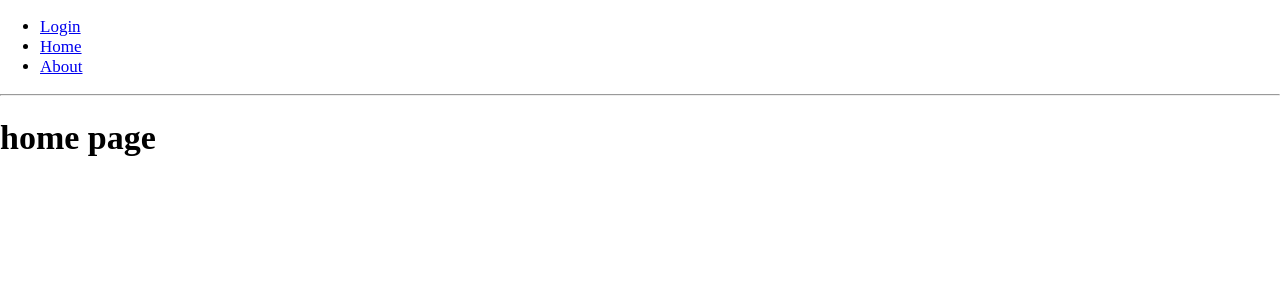
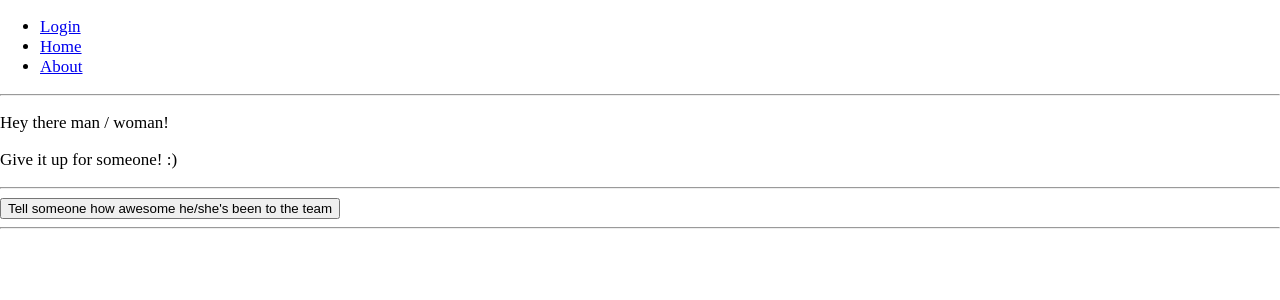
Before and after one commit to carlosJoseloMtz/kudosbox, a React app: page / in a window 1280 px wide. Shown: the top 300 px of the page. Built offline with nearby package versions, Linux system fonts and the light colour scheme.

Commit message:
Added a separate config file for eslint for development (allow console logs), updated multiple eslint rules as it is very strict and some react rules are stupid (like using state but then not using state :V wtf?), added basic kudo card editor with a simple text

```diff
--- /dev/null
+++ b/app/components/KudoCardEditor.js
@@ -0,0 +1,31 @@
+import React from 'react'
+
+export default class KudoCardEditor extends React.Component {
+
+  constructor (props) {
+    super(props)
+    console.log('props')
+    console.log(props)
+    this.state = {display: true}
+  }
+
+  shouldComponentUpdate () {
+    return true
+  }
+
+  handleClose () {
+    console.log('closing element')
+    this.setState({
+      display: false
+    })
+  }
+
+  render () {
+    return (
+      <div>
+        <button onClick={this.handleClose.bind(this)}>{'X'}</button>
+        {'TODO xD'}
+      </div>
+    )
+  }
+}
--- a/app/pages/Home.js
+++ b/app/pages/Home.js
@@ -1,7 +1,42 @@
 import React from 'react'
+import KudoCardEditor from '../components/KudoCardEditor'
 
-export default () => (
-  <div>
-    <h1>{'home page'}</h1>
-  </div>
-)
+export default class Home extends React.Component {
+
+  constructor (props) {
+    super(props)
+    this.state = {displayKudoEditor: false}
+  }
+
+  shouldComponentUpdate () {
+    return true
+  }
+
+  handleThankSomeoneClick () {
+    this.setState({
+      displayKudoEditor: true
+    })
+  }
+
+  shouldDisplayEditor () {
+    return this.state.displayKudoEditor
+        ? <KudoCardEditor display={this.state.displayKudoEditor} />
+        : ''
+  }
+
+  render () {
+    return (
+      <div>
+        <p>{'Hey there man / woman!'}</p>
+        <p>{'Give it up for someone! :)'}</p>
+
+        <hr />
+        <button onClick={this.handleThankSomeoneClick.bind(this)}>
+          {'Tell someone how awesome he/she\'s been to the team'}
+        </button>
+        <hr />
+        {this.shouldDisplayEditor()}
+      </div>
+    )
+  }
+}
--- a/app/pages/Login.js
+++ b/app/pages/Login.js
@@ -1,6 +1,17 @@
 import React from 'react'
 
-export default () => (
+export default class Login extends React.Component {
+
+  shouldComponentUpdate () {
+    return true
+  }
+
+  handleLogin () {
+    console.log('handling like a boss :V')
+  }
+
+  render () {
+    return (
       <div>
         <h1>{'Login Page :V hmm'}</h1>
 
@@ -12,5 +23,10 @@ export default () => (
             label="******"
             type="password"
         />
+
+        <hr />
+        <button onClick={this.handleLogin}>{'Login'}</button>
       </div>
     )
+  }
+}
--- /dev/null
+++ b/eslint-dev.json
@@ -0,0 +1,5 @@
+{
+  "rules": {
+    "no-console": [0]
+  }
+}
```
Also changed, not shown: package.json (+4 -4 lines), 2 other files (tests, documents, lock files or other folders). Lines whose indentation alone changed are shown as unchanged.
